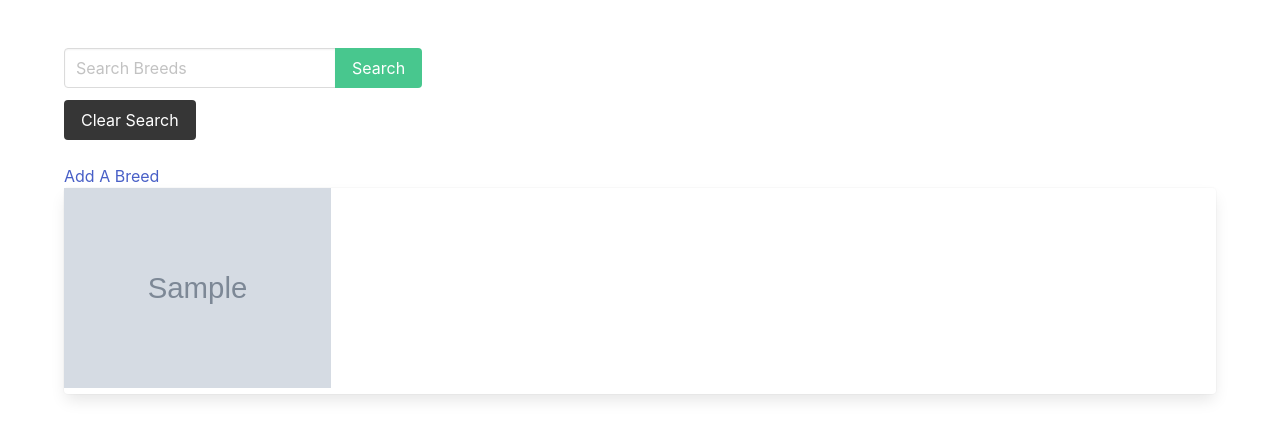
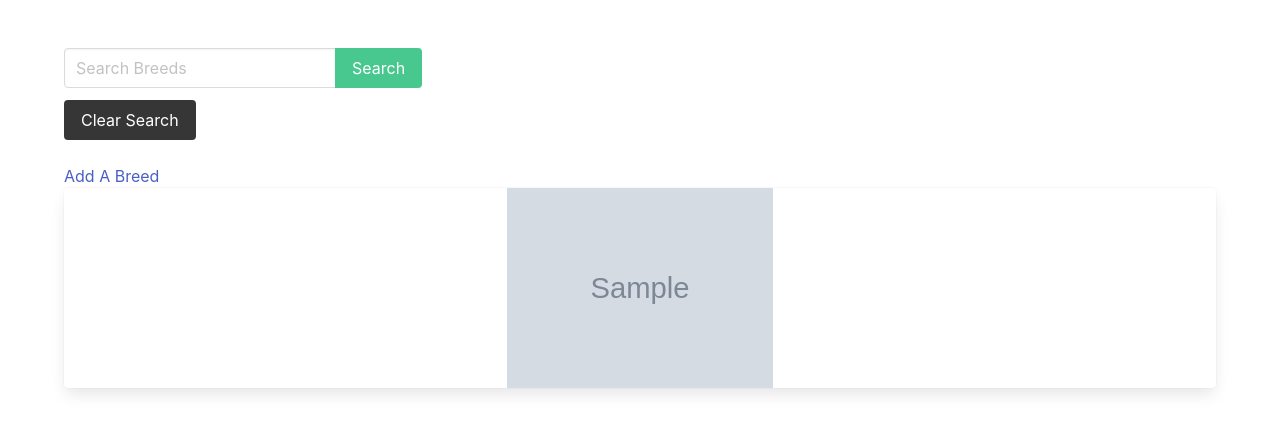
Before and after one commit to chloewigsten/cat-collector, a Django app: page /cat-breeds/ in a window 1280 px wide. Shown: the part 52-491 px from the top of the page. Run offline with Django 4.2, Linux system fonts and the light colour scheme; tables that the repository leaves empty hold one stand-in row (values such as "Sample post"); grey boxes marked "Sample" are stand-in pictures.

Commit message:
changes to css for photos

```diff
--- a/main_app/static/styles/main.css
+++ b/main_app/static/styles/main.css
@@ -12,6 +12,9 @@
   }
 
   .breed-image {
+    display: flex;
+    flex-direction: row;
+    justify-content: space-evenly;
     height: 200px;
     width: auto;
   }
--- a/main_app/templates/cat-breeds.html
+++ b/main_app/templates/cat-breeds.html
@@ -26,7 +26,7 @@
     {% for breed in breeds %}
     <a href="{% url 'breed_detail' breed.pk %}">
         <div class="card">
-            <div class="'breed-image">
+            <div class="breed-image">
                 <img class="breed-image" src="{{breed.image}}" alt="{{breed.name}}" />
             </div>
             <div class="breed-header">
```
